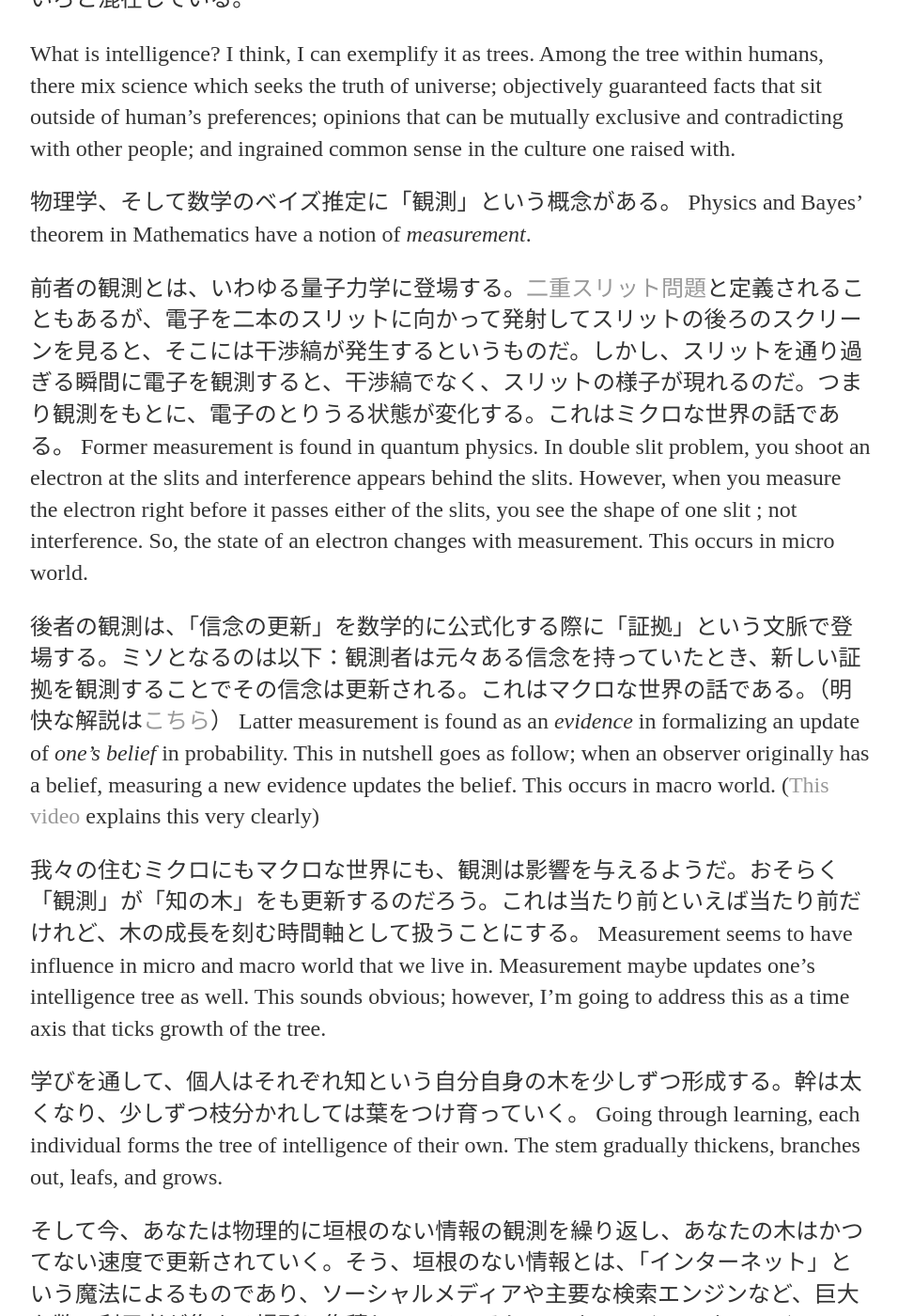
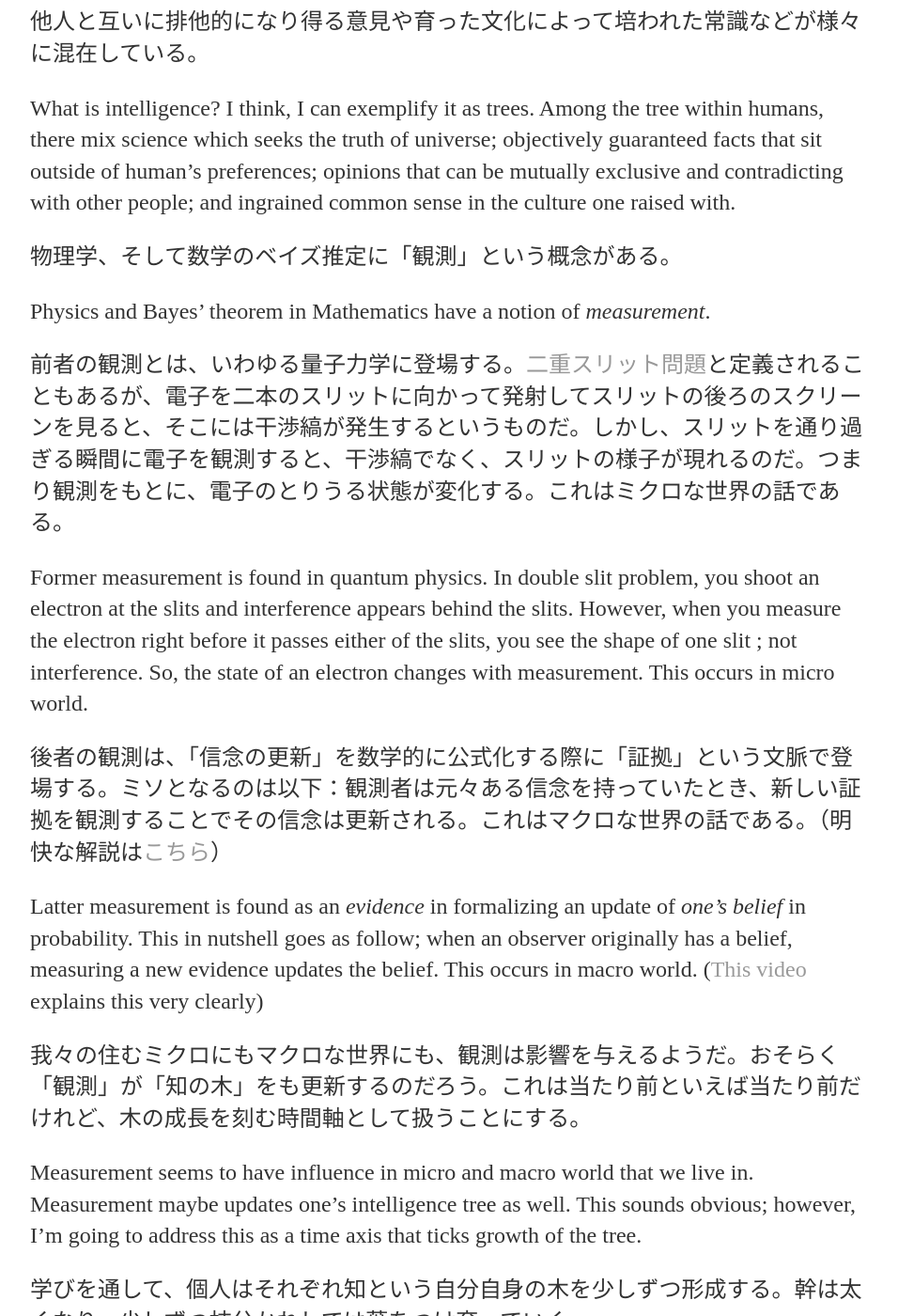
Before and after one commit to DaisukeMiyazaki/DaisukeMiyazaki.github.io, a Jekyll site: the page built from _posts/2020-03-14-RiseAndFall.md, in a window 1280 px wide and 1400 px high, scrolled down 497 px. Shown: the whole window at 94% size, without its empty margins (160-1116 px from the left). Built offline with Jekyll 4.4.1, drawn with Linux system fonts in a browser that asks for light colours; some of the changed text lies outside the part shown.

Commit message:
fixed typo

```diff
--- a/_posts/2020-03-14-RiseAndFall.md
+++ b/_posts/2020-03-14-RiseAndFall.md
@@ -6,27 +6,33 @@
 After reading _Human compatible: Artificial intelligence and the problem of control. from Russell, Stuart._
 Russell Stuart著のHuman compatible : Artificial intelligence and the problem of controlを読んで想ったこと。
 
+.
 
-知、とはなんだろう。僕は、それを木に例えられると思う。
-人の知の木には、宇宙の摂理を解いた科学と言った、人間の嗜好の外側に佇む客観性が保証された事実、他人と互いに排他的になり得る意見や育った文化によって培われた常識など、いろいろと混在している。
+**知**、とはなんだろう。僕は、それを木に例えられると思う。
+人の知の木には、宇宙の摂理を解いた科学と言った、人間の嗜好の外側に佇む客観性が保証された事実、他人と互いに排他的になり得る意見や育った文化によって培われた常識などが様々に混在している。
 
 What is intelligence? I think, I can exemplify it as trees.
 Among the tree within humans, there mix science which seeks the truth of universe; objectively guaranteed facts that sit outside of human's preferences; opinions that can be mutually exclusive and contradicting with other people; and ingrained common sense in the culture one raised with.
 
 物理学、そして数学のベイズ推定に「観測」という概念がある。
+
 Physics and Bayes' theorem in Mathematics have a notion of _measurement_.
 
 前者の観測とは、いわゆる量子力学に登場する。[二重スリット問題](https://www.youtube.com/watch?v=vnJre6NzlOQ)と定義されることもあるが、電子を二本のスリットに向かって発射してスリットの後ろのスクリーンを見ると、そこには干渉縞が発生するというものだ。しかし、スリットを通り過ぎる瞬間に電子を観測すると、干渉縞でなく、スリットの様子が現れるのだ。つまり観測をもとに、電子のとりうる状態が変化する。これはミクロな世界の話である。
+
 Former measurement is found in quantum physics. In double slit problem, you shoot an electron at the slits and interference appears behind the slits. However, when you measure the electron right before it passes either of the slits, you see the shape of one slit ; not interference. So, the state of an electron changes with measurement. This occurs in micro world.
 
 後者の観測は、「信念の更新」を数学的に公式化する際に「証拠」という文脈で登場する。ミソとなるのは以下：観測者は元々ある信念を持っていたとき、新しい証拠を観測することでその信念は更新される。これはマクロな世界の話である。（明快な解説は[こちら](https://youtu.be/HZGCoVF3YvM)）
+
 Latter measurement is found as an _evidence_ in formalizing an update of _one's belief_ in probability. This in nutshell goes as follow; when an observer originally has a belief, measuring a new evidence updates the belief. This occurs in macro world. ([This video](https://youtu.be/HZGCoVF3YvM) explains this very clearly)
 
 
 我々の住むミクロにもマクロな世界にも、観測は影響を与えるようだ。おそらく「観測」が「知の木」をも更新するのだろう。これは当たり前といえば当たり前だけれど、木の成長を刻む時間軸として扱うことにする。
+
 Measurement seems to have influence in micro and macro world that we live in. Measurement maybe updates one's intelligence tree as well. This sounds obvious; however, I’m going to address this as a time axis that ticks growth of the tree.
 
 学びを通して、個人はそれぞれ知という自分自身の木を少しずつ形成する。幹は太くなり、少しずつ枝分かれしては葉をつけ育っていく。
+
 Going through learning, each individual forms the tree of intelligence of their own. The stem gradually thickens, branches out, leafs, and grows.
 
 そして今、あなたは物理的に垣根のない情報の観測を繰り返し、あなたの木はかつてない速度で更新されていく。そう、垣根のない情報とは、「インターネット」という魔法によるものであり、ソーシャルメディアや主要な検索エンジンなど、巨大な数の利用者が集まる場所に集積している。そして、オフライン：オンラインで、観測が後者で起きる割合が増加していく一方であるように思える。
@@ -53,13 +59,12 @@
 
 As time is finite, they’re using catchy titles that draw your attention in headlines, or impressive thumbnails : therefore, those methods of propagating information keep advancing. Considering hard competition between medias, manipulating flat lies and sensitive expressions to get your attention isn’t hard for us to imagine happening. For sure, there exist justice to deliver unmodified facts coming from journalism and science(as information sometimes can be more important than life, and some must to be reached to everyone), and well-intentioned information coming from altruistic behaviour.
 
-
 「あちら側」は名門大学を出て、優秀な人材が集まったエリート集団だ。「あなたの注意を引き、結びつきを最大化する」という目的は利用者が簡単には気づけない水準で達成されうる(作品より後々、一例を引用する）
-)
 
 _The other side_ is an intellectual elite from all the prestige universities. The aim, drawing your attention and maximising engagement, could be accomplished at a fairly undetectable level to the users(I'll quote an example from the book later).
 
 そうして形成した木はーゆえに信条、知見、嗜好もーかつてない速度と精度で更新され続けているように思える。
+
 This tree formed in this way -- therefore beliefs, knowledge and preferences - seem like getting updated at an unprecedented rate.
 
 インターネットが「魅力的でたまらない」「目線が行ってしまう」ということは、それだけ最適化がうまく行っている証拠であると考えることもできる。
```
